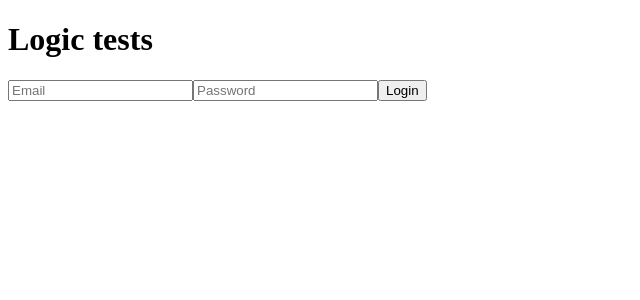
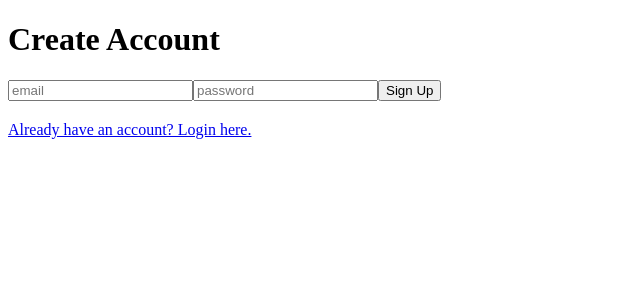
Before and after one commit to adam1ak/academicflow, a React (Vite) app in the folder webapp/: page /register in a window 1280 px wide. Before the commit this address led to /login. Shown: the top 300 px of the page, without its empty margins (0-640 px from the left). Built offline with nearby package versions, Linux system fonts and the light colour scheme.

Commit message:
feat(auth): implement user registration with auto-login flow

```diff
--- a/webapp/src/App.jsx
+++ b/webapp/src/App.jsx
@@ -3,6 +3,7 @@ import { BrowserRouter, Routes, Route, Navigate } from 'react-router-dom'
 
 import LoginPage from './pages/LoginPage'
 import DashboardPage from './pages/DashboardPage'
+import RegisterPage from './pages/RegisterPage'
 
 function App() {
 
@@ -14,6 +15,7 @@ function App() {
         <Route path="/login" element={<LoginPage setIsLogged={setIsLogged} />} />
         <Route path="/dashboard" element={isLogged ? <DashboardPage setIsLogged={setIsLogged} /> : <Navigate to="/login" />} />
         <Route path="/*" element={<Navigate to ={isLogged ? "/dashboard" : "/login"} />} />
+        <Route path="register" element={isLogged ? <Navigate to="/dashboard" /> : <RegisterPage setIsLogged={setIsLogged} />} />
       </Routes>
     </BrowserRouter>
   )
--- a/webapp/src/components/GeneratePlanForm.jsx
+++ b/webapp/src/components/GeneratePlanForm.jsx
@@ -102,7 +102,7 @@ function GeneratePlanForm({ onPlanGenerated }) {
                             value={subject.dependents}
                             onChange={(e) => handleSubjectChange(index, "dependents", e.target.value)}
                         />
-                        {subject.length > 1 && (
+                        {subjects.length > 1 && (
                             <button type="button" onClick={() => handleRemoveIndex(index)} style={{ color: 'red' }}>
                                 Delete
                             </button>
--- a/webapp/src/pages/LoginPage.jsx
+++ b/webapp/src/pages/LoginPage.jsx
@@ -1,6 +1,6 @@
 import { useState } from 'react'
 import { login } from '../services/auth'
-import { useNavigate } from 'react-router-dom'
+import { Link, useNavigate } from 'react-router-dom'
 
 function LoginPage({ setIsLogged }) {
     const navigate = useNavigate()
@@ -41,6 +41,9 @@ function LoginPage({ setIsLogged }) {
                 />
                 <button type="submit">Login</button>
             </form>
+            <div style={{ marginTop: '20px' }}>
+                <Link to="/register">Don't have an account? Sign up</Link>
+            </div>
         </div>
     )
 }
--- /dev/null
+++ b/webapp/src/pages/RegisterPage.jsx
@@ -0,0 +1,55 @@
+import { useState } from "react"
+import { Link, useNavigate } from "react-router-dom"
+import { register, login } from "../services/auth"
+
+function RegisterPage({ setIsLogged }) {
+    const navigate = useNavigate()
+
+    const [email, setEmail] = useState("")
+    const [password, setPassword] = useState("")
+
+    const handleRegister = async (e) => {
+        e.preventDefault()
+
+        try {
+            await register(email, password)
+            await login(email, password)
+
+            setIsLogged(true)
+
+            console.log("Account created successfully.")
+            navigate('/dashboard')
+
+        } catch (error) {
+            console.log("Registration error: ", error)
+        }
+    }
+
+    return (
+        <div>
+            <h1>Create Account</h1>
+            <form onSubmit={handleRegister}>
+                <input
+                    type="email"
+                    placeholder="email"
+                    value={email}
+                    onChange={(e) => setEmail(e.target.value)}
+                    required
+                />
+                <input
+                    type="password"
+                    placeholder="password"
+                    value={password}
+                    onChange={(e) => setPassword(e.target.value)}
+                    required
+                />
+                <button type="submit">Sign Up</button>
+            </form>
+            <div style={{ marginTop: '20px' }}>
+                <Link to="/login">Already have an account? Login here.</Link>
+            </div>
+        </div>
+    )
+}
+
+export default RegisterPage
--- a/webapp/src/services/auth.js
+++ b/webapp/src/services/auth.js
@@ -12,6 +12,14 @@ export const login = async (username, password) => {
     return response.data
 }
 
+export const register = async (email, password) => {
+    const response = await api.post('/api/v1/register',
+        { email, password }
+    )
+
+    return response.data
+}
+
 export const logout = () => {
     localStorage.removeItem('token');
 };
```
